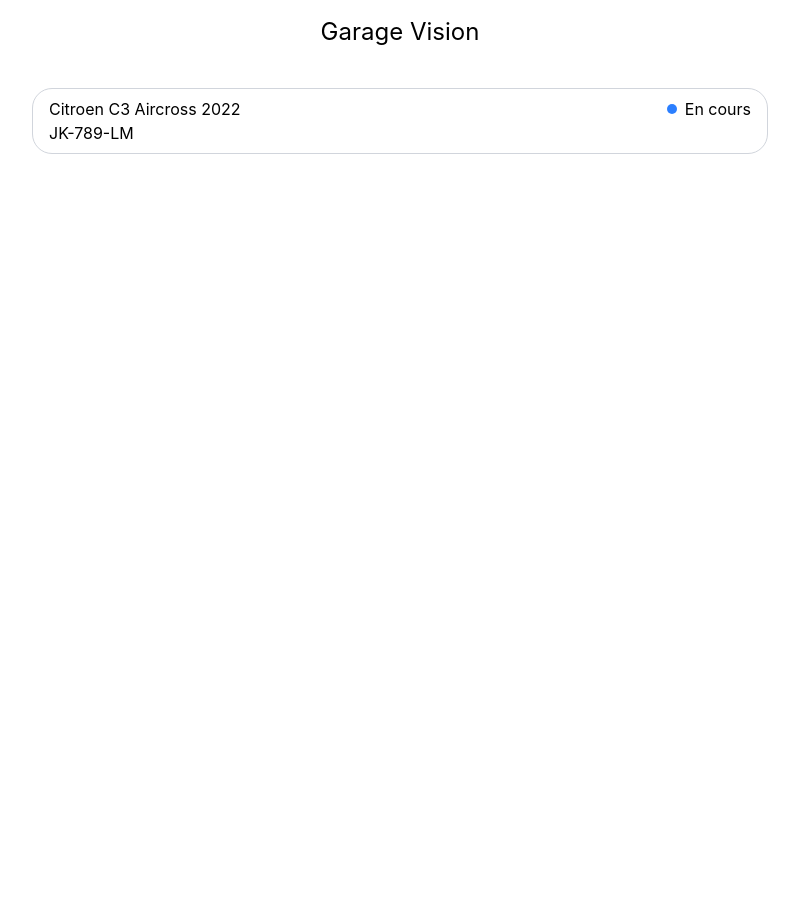
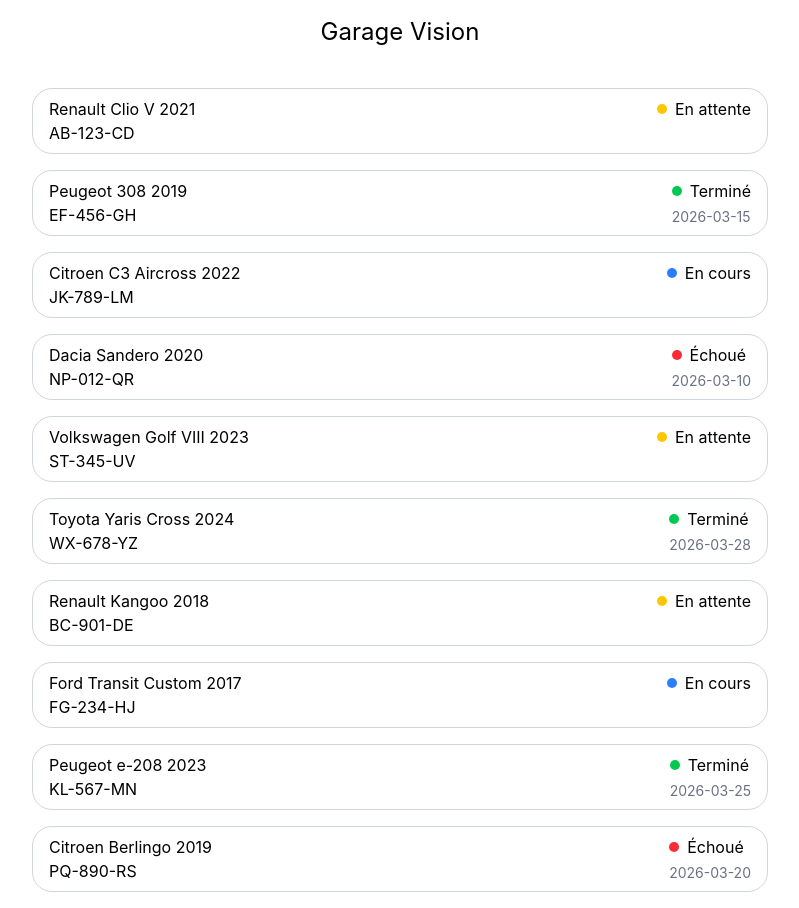
Before and after one commit to stephane71/garage-vision, a React (Vite) app: page / in a window 1280 px wide. Shown: the whole page, without its empty margins (240-1039 px from the left). Before the commit the page ends 800 px from the top, so only its background shows below. Built offline with nearby package versions, Linux system fonts and the light colour scheme.

Commit message:
Atelier A: render vehicle list

```diff
--- a/src/App.tsx
+++ b/src/App.tsx
@@ -12,7 +12,11 @@
     <QueryClientProvider client={queryClient}>
       <div className="mx-auto max-w-3xl p-4">
         <h1 className="mb-10 text-center text-2xl">{APP_NAME}</h1>
-        <VehicleCard vehicle={MOCK_VEHICLES[2]} />
+        <div className="flex flex-col gap-4">
+          {MOCK_VEHICLES.map((vehicle) => (
+            <VehicleCard key={vehicle.id} vehicle={vehicle} />
+          ))}
+        </div>
       </div>
 
       <ReactQueryDevtools initialIsOpen={false} />
```
